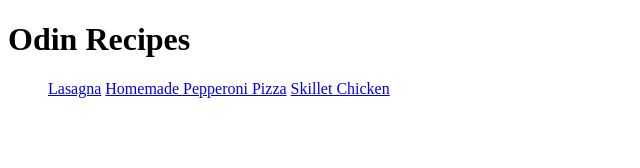
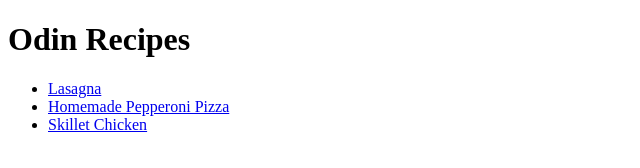
Before and after one commit to sergio-1099/odin-recipes, a plain HTML site: page index.html in a window 1280 px wide. Shown: the whole page, without its empty margins (0-640 px from the left). Drawn offline with Linux system fonts and the light colour scheme.

Commit message:
Make recipe links on different Lines
Upon previously testing the website, I noticed that all of the recipe
links were on the same line. I decided to make them appear on different
lines by using the unordered list tag in html. All the links should
appear on different lines.

```diff
--- a/index.html
+++ b/index.html
@@ -9,9 +9,9 @@
     <body>
         <h1>Odin Recipes</h1>
         <ul>
-            <a href="./recipes/lasagna.html">Lasagna</a>
-            <a href="./recipes/homemadepepperonipizza.html">Homemade Pepperoni Pizza</a>
-            <a href="./recipes/skilletchicken.html">Skillet Chicken</a>
+            <li><a href="./recipes/lasagna.html">Lasagna</a></li>
+            <li><a href="./recipes/homemadepepperonipizza.html">Homemade Pepperoni Pizza</a></li>
+            <li><a href="./recipes/skilletchicken.html">Skillet Chicken</a></li>
         </ul>
     </body>
 
```
